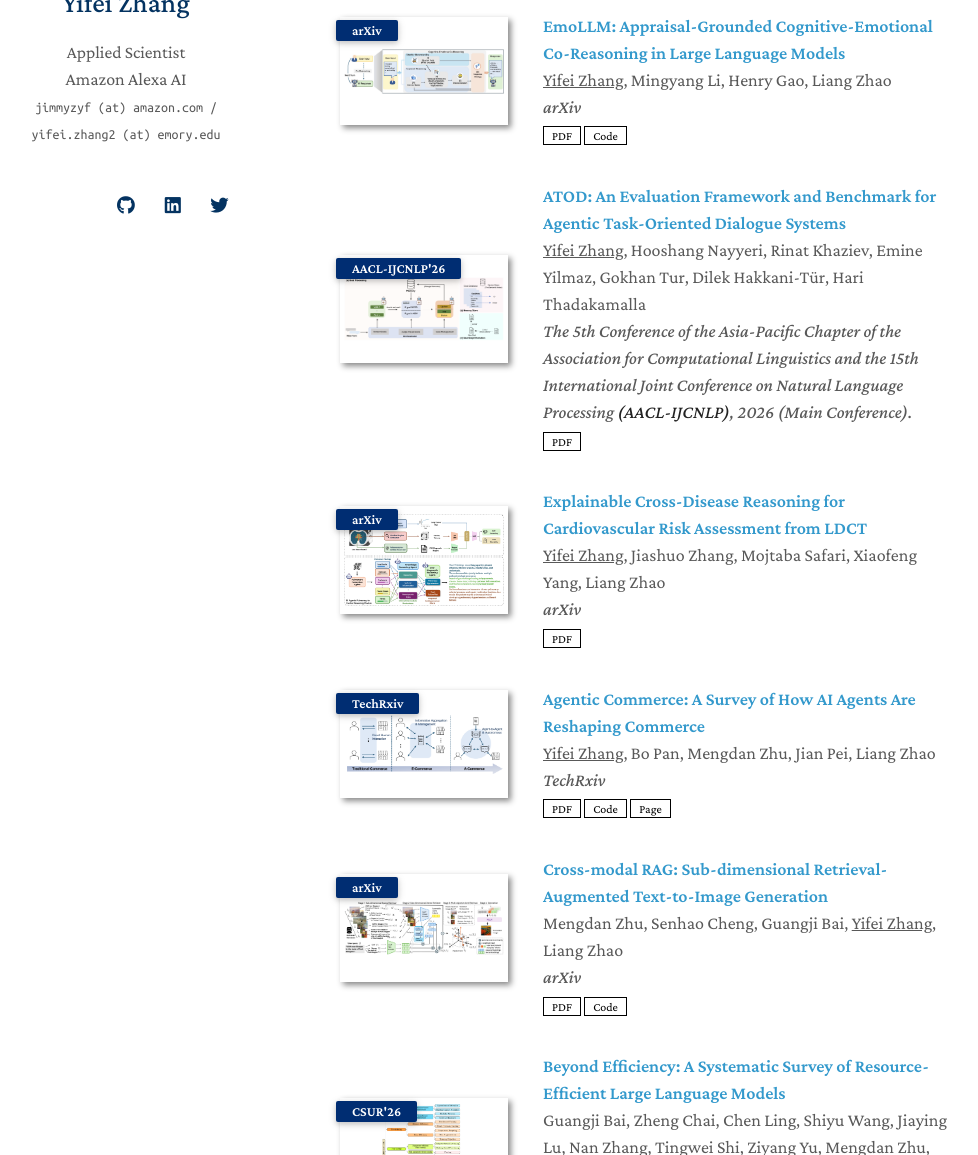
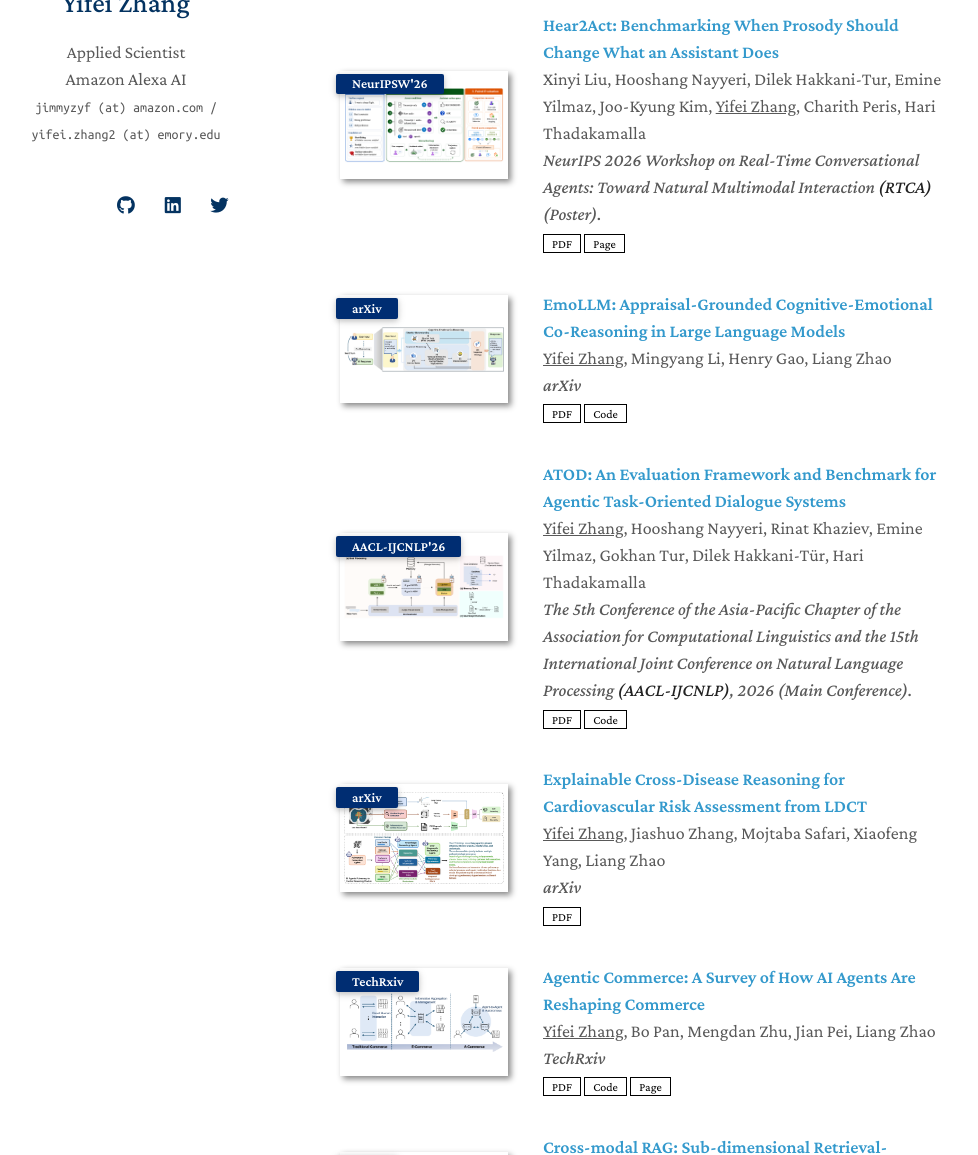
Before and after one commit to yifeizhangcs/yifeizhangcs.github.io, a Jekyll site: the page built from index.md, in a window 1280 px wide and 1400 px high, scrolled down 768 px. Shown: the part 245-1400 px from the top of the window, without its empty margins (150-1128 px from the left). Built offline with Jekyll 4.4.1, drawn with Linux system fonts in a browser that asks for light colours; nearby versions of some CDN libraries; a style sheet for code colours, icons or effects is not loaded; our own code applies the rules of GitHub Pages for plain Markdown files.

Commit message:
Add Hear2Act workshop publication and ATOD code link

```diff
--- a/_data/publications.yml
+++ b/_data/publications.yml
@@ -1,4 +1,12 @@
 main:
+
+  - title: "Hear2Act: Benchmarking When Prosody Should Change What an Assistant Does"
+    authors: Xinyi Liu, Hooshang Nayyeri, Dilek Hakkani-Tur, Emine Yilmaz, Joo-Kyung Kim, <span style="text-decoration:underline">Yifei Zhang</span>, Charith Peris, Hari Thadakamalla
+    conference_short: NeurIPSW'26
+    conference: "NeurIPS 2026 Workshop on Real-Time Conversational Agents: Toward Natural Multimodal Interaction <strong>(RTCA)</strong> (Poster)."
+    pdf: https://arxiv.org/pdf/2608.19515
+    page: https://openreview.net/forum?id=BaBJ4BS67X
+    image: ./assets/img/hear2act.png
 
   - title: "EmoLLM: Appraisal-Grounded Cognitive-Emotional Co-Reasoning in Large Language Models"
     authors: <span style="text-decoration:underline">Yifei Zhang</span>, Mingyang Li, Henry Gao, Liang Zhao
@@ -13,6 +21,7 @@ main:
     conference_short: AACL-IJCNLP'26
     conference: The 5th Conference of the Asia-Pacific Chapter of the Association for Computational Linguistics and the 15th International Joint Conference on Natural Language Processing <strong>(AACL-IJCNLP)</strong>, 2026 (Main Conference).
     pdf: https://arxiv.org/abs/2601.11854
+    code: https://github.com/amazon-science/ATOD
     image: ./assets/img/atod.png
 
   - title: "Explainable Cross-Disease Reasoning for Cardiovascular Risk Assessment from LDCT"
```
Also changed, not shown: assets/img/hear2act.png (added).
